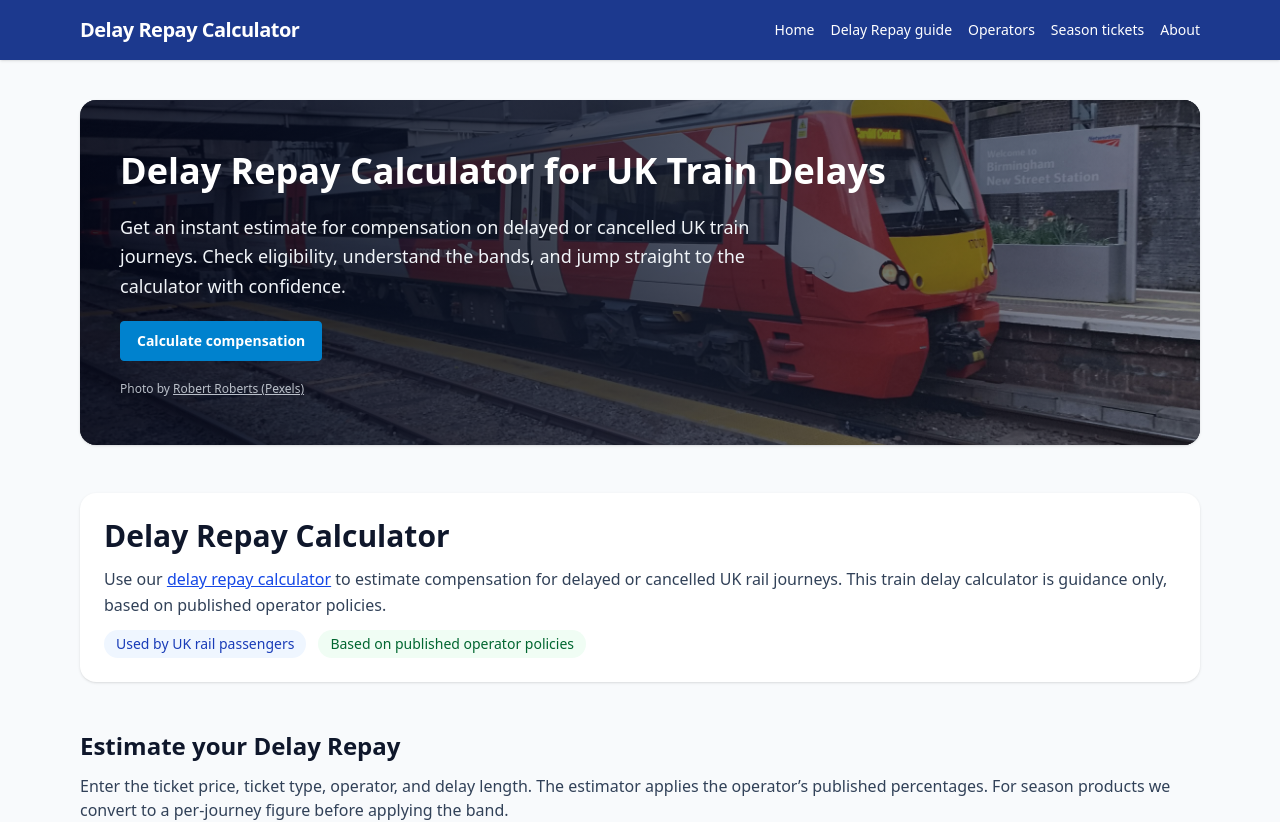
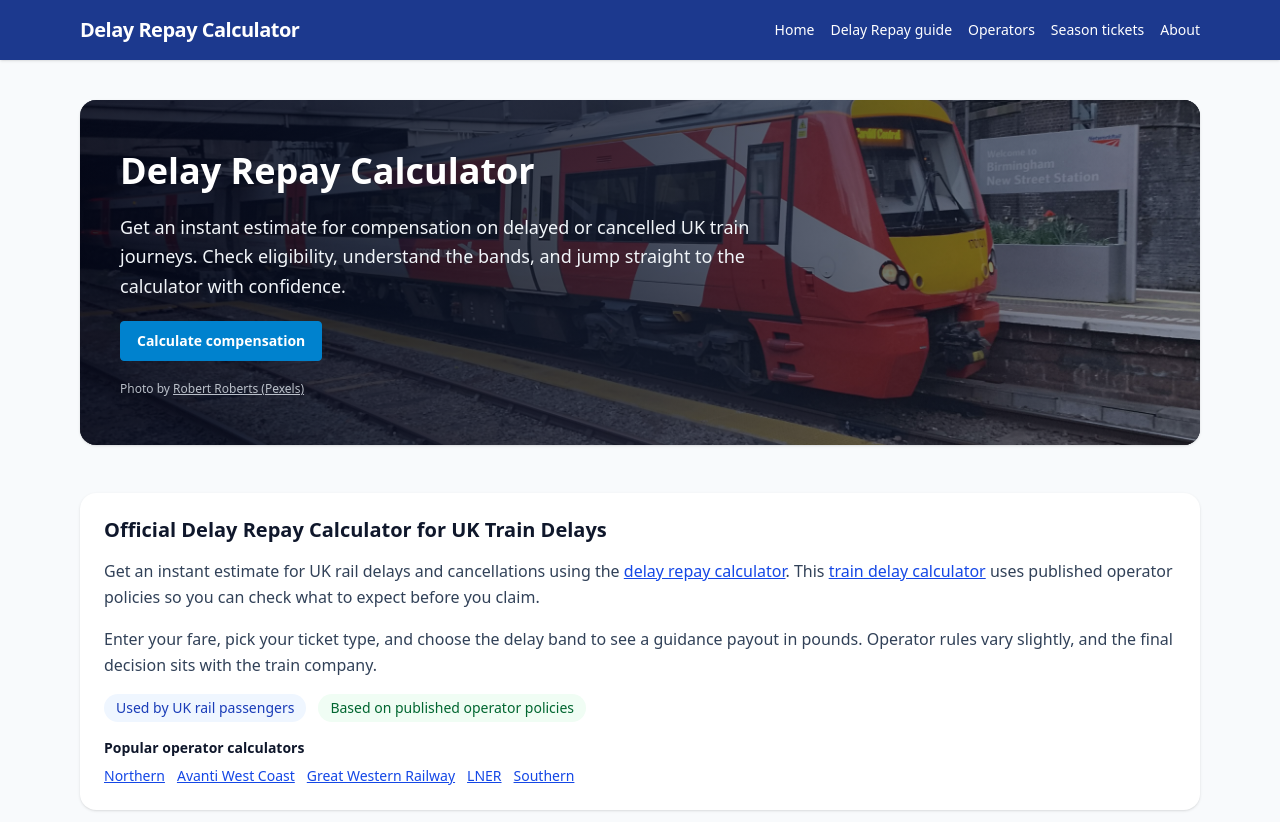
Before and after one commit to bestel89/delay-repay, a Next.js app: page / in a window 1280 px wide. Shown: the top 822 px of the page. Built offline with nearby package versions, Linux system fonts and the light colour scheme; no server answers; the database is empty.

Commit message:
Revert calculator and Supabase client changes

```diff
--- a/app/delay-repay-avanti/page.tsx
+++ b/app/delay-repay-avanti/page.tsx
@@ -3,8 +3,8 @@ import Link from "next/link";
 import Calculator from "@/components/Calculator";
 
 export const metadata: Metadata = {
-        title: "Avanti Delay Repay calculator and guide",
-        description: "How Avanti West Coast handles Delay Repay: thresholds, evidence, season tickets, cancellations, and how to claim.",
+        title: "Avanti Delay Repay Calculator | DelayRepayCalc",
+        description: "Check Avanti West Coast Delay Repay thresholds, see examples, and estimate payouts before opening the official claim form.",
         alternates: { canonical: "/delay-repay-avanti" },
 };
 
@@ -68,7 +68,7 @@ export default function AvantiPage() {
 
                         <h2>Cancelled trains and not travelling</h2>
                         <p>
-                                If your Avanti service is cancelled and you choose not to travel, you can normally request a refund from the retailer. If you travel on a later service, Delay Repay may apply based on the arrival delay. Use the calculator to estimate the band and include any advice received from Avanti about alternative routes. More detail is in the <Link href="/delay-repay-cancelled-trains">cancelled trains guide</Link>.
+                                If your Avanti service is cancelled and you choose not to travel, you can normally request a refund from the retailer. If you travel on a later service, Delay Repay may apply based on the arrival delay. Use the calculator to estimate the band and include any advice received from Avanti about alternative routes. More detail is in the <Link href="/delay-repay-cancelled-trains">cancelled trains</Link>.
                         </p>
 
                         <h2>Time limits</h2>
--- a/app/delay-repay-northern/page.tsx
+++ b/app/delay-repay-northern/page.tsx
@@ -3,8 +3,8 @@ import Link from "next/link";
 import Calculator from "@/components/Calculator";
 
 export const metadata: Metadata = {
-        title: "Northern Delay Repay calculator and guide",
-        description: "How Northern applies Delay Repay across its network: thresholds, tickets, cancellations, season products, and how to claim.",
+        title: "Northern Delay Repay Calculator | DelayRepayCalc",
+        description: "Estimate Northern Delay Repay payouts, learn the thresholds, and jump to the claim form with clear evidence tips.",
         alternates: { canonical: "/delay-repay-northern" },
 };
 
@@ -13,7 +13,7 @@ export default function NorthernPage() {
                 <article className="prose max-w-none">
                         <h1>Northern Delay Repay</h1>
                         <p>
-                                Northern operates a large commuter and regional network across the North of England. This guide explains how Northern handles Delay Repay and how to estimate compensation using the <Link href="/">Delay Repay calculator</Link> before submitting a claim.
+                                Use this Northern rail delay repay calculator to estimate compensation before you submit a claim. Northern operates a large commuter and regional network, and this guide explains how Northern handles Delay Repay so you can start in the <Link href="/">delay repay calculator</Link> with confidence.
                         </p>
 
                         <h2>Headline facts</h2>
--- a/app/operators/page.tsx
+++ b/app/operators/page.tsx
@@ -15,7 +15,7 @@ export const metadata: Metadata = {
 };
 
 type DefaultRow = { ticket: string; band: string; percent: number };
-type OverrideRow = { operator_code: string; ticket: string; band: string; percent: number };
+type OverrideRow = { operator_code: string | null; ticket: string; band: string; percent: number };
 
 export default async function Page() {
 	const supabase = supabaseServer();
--- a/app/page.tsx
+++ b/app/page.tsx
@@ -8,8 +8,8 @@ export const dynamic = "force-static";
 export const revalidate = false;
 
 export const metadata: Metadata = {
-        title: "Delay Repay Calculator | Estimate UK train compensation",
-        description: "Estimate UK Delay Repay in pounds for your train delay. Independent guidance for season tickets, cancellations, and major operators.",
+        title: "Delay Repay Calculator (UK Train Delays) | DelayRepayCalc",
+        description: "Official UK train delay repay calculator with instant estimates for cancellations and delays, based on published operator policies.",
         alternates: { canonical: "/" },
 };
 
@@ -18,7 +18,9 @@ type PageProps = {
 };
 
 export default function Page({ searchParams }: PageProps) {
-        const operatorFromUrl = searchParams?.operator;
+        const operatorFromUrl = searchParams?.operator && ["northern", "avanti"].includes(searchParams.operator)
+                ? searchParams.operator
+                : undefined;
 
         return (
                 <main className="space-y-12">
@@ -33,7 +35,7 @@ export default function Page({ searchParams }: PageProps) {
                                 />
                                 <div className="absolute inset-0 bg-gradient-to-r from-slate-950/85 via-slate-900/75 to-slate-900/40" />
                                 <div className="relative mx-auto flex min-h-[32vh] max-w-6xl flex-col justify-center gap-5 px-6 py-12 md:min-h-[38vh] md:px-10">
-                                        <h2 className="text-3xl font-bold leading-tight md:text-4xl">Delay Repay Calculator for UK Train Delays</h2>
+                                        <h1 className="text-3xl font-bold leading-tight md:text-4xl">Delay Repay Calculator</h1>
                                         <p className="max-w-2xl text-lg leading-relaxed text-slate-100">
                                                 Get an instant estimate for compensation on delayed or cancelled UK train journeys. Check eligibility, understand the bands, and jump straight to the calculator with confidence.
                                         </p>
@@ -47,14 +49,29 @@ export default function Page({ searchParams }: PageProps) {
                                 </div>
                         </section>
 
-                        <section className="space-y-3 rounded-2xl bg-white p-6 shadow-sm">
-                                <h1 className="text-3xl font-bold leading-tight text-slate-900">Delay Repay Calculator</h1>
+                        <section className="space-y-4 rounded-2xl bg-white p-6 shadow-sm">
+                                <h2 className="text-xl font-semibold leading-tight text-slate-900">Official Delay Repay Calculator for UK Train Delays</h2>
                                 <p className="text-base leading-relaxed text-slate-700">
-                                        Use our <Link className="text-blue-700 underline" href="#calculator">delay repay calculator</Link> to estimate compensation for delayed or cancelled UK rail journeys. This train delay calculator is guidance only, based on published operator policies.
+                                        Get an instant estimate for UK rail delays and cancellations using the{" "}
+                                        <Link className="text-blue-700 underline" href="/">delay repay calculator</Link>. This{" "}
+                                        <Link className="text-blue-700 underline" href="/">train delay calculator</Link> uses published operator policies so you can check what to expect before you claim.
+                                </p>
+                                <p className="text-base leading-relaxed text-slate-700">
+                                        Enter your fare, pick your ticket type, and choose the delay band to see a guidance payout in pounds. Operator rules vary slightly, and the final decision sits with the train company.
                                 </p>
                                 <div className="flex flex-wrap gap-3 text-sm text-slate-700">
                                         <span className="rounded-full bg-blue-50 px-3 py-1 text-blue-800">Used by UK rail passengers</span>
                                         <span className="rounded-full bg-green-50 px-3 py-1 text-green-800">Based on published operator policies</span>
+                                </div>
+                                <div className="space-y-2">
+                                        <p className="text-sm font-semibold text-slate-900">Popular operator calculators</p>
+                                        <div className="flex flex-wrap gap-3 text-sm">
+                                                <Link className="text-blue-700 underline" href="/delay-repay-northern">Northern</Link>
+                                                <Link className="text-blue-700 underline" href="/delay-repay-avanti">Avanti West Coast</Link>
+                                                <Link className="text-blue-700 underline" href="/delay-repay-gwr">Great Western Railway</Link>
+                                                <Link className="text-blue-700 underline" href="/delay-repay-lner">LNER</Link>
+                                                <Link className="text-blue-700 underline" href="/delay-repay-southern">Southern</Link>
+                                        </div>
                                 </div>
                         </section>
 
```
